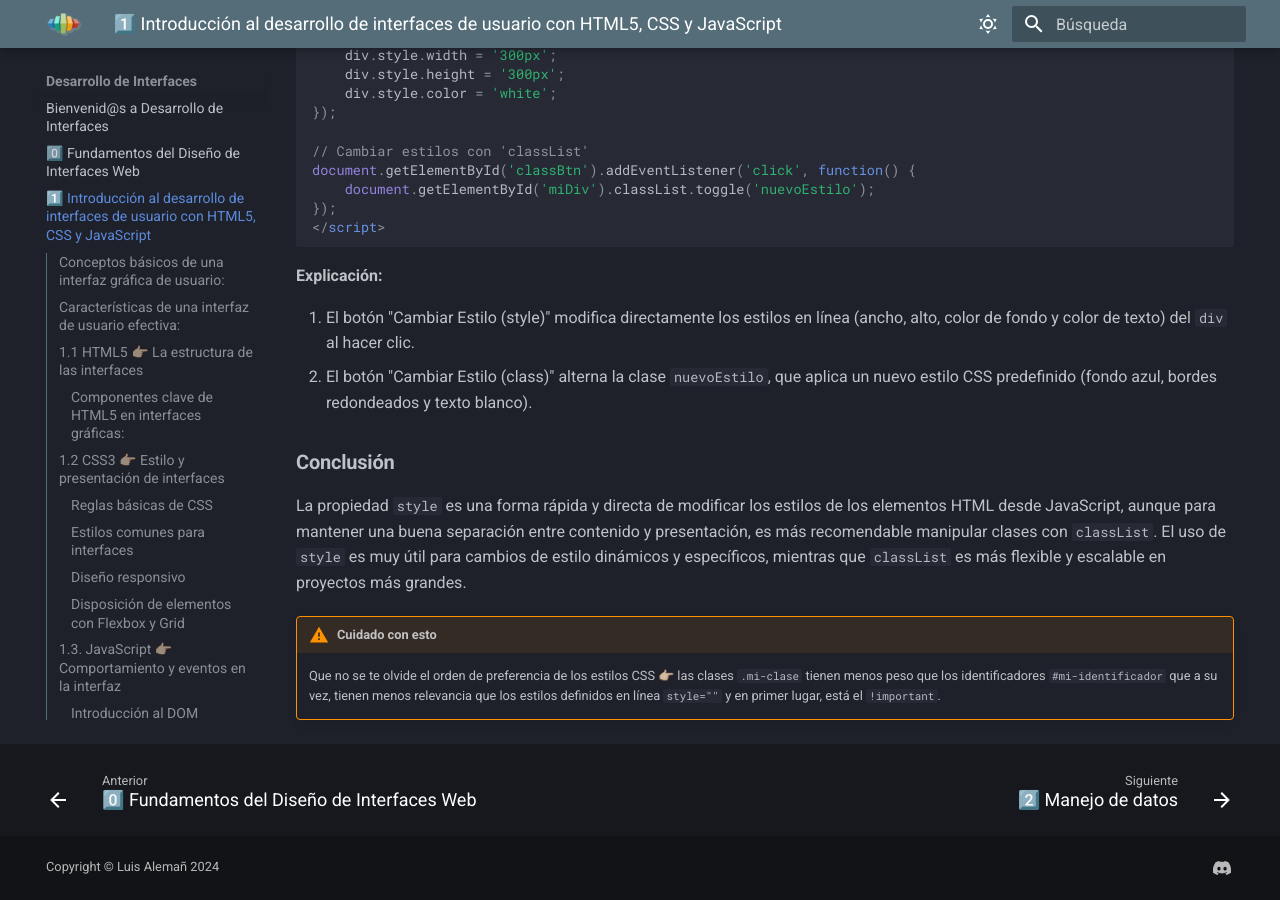
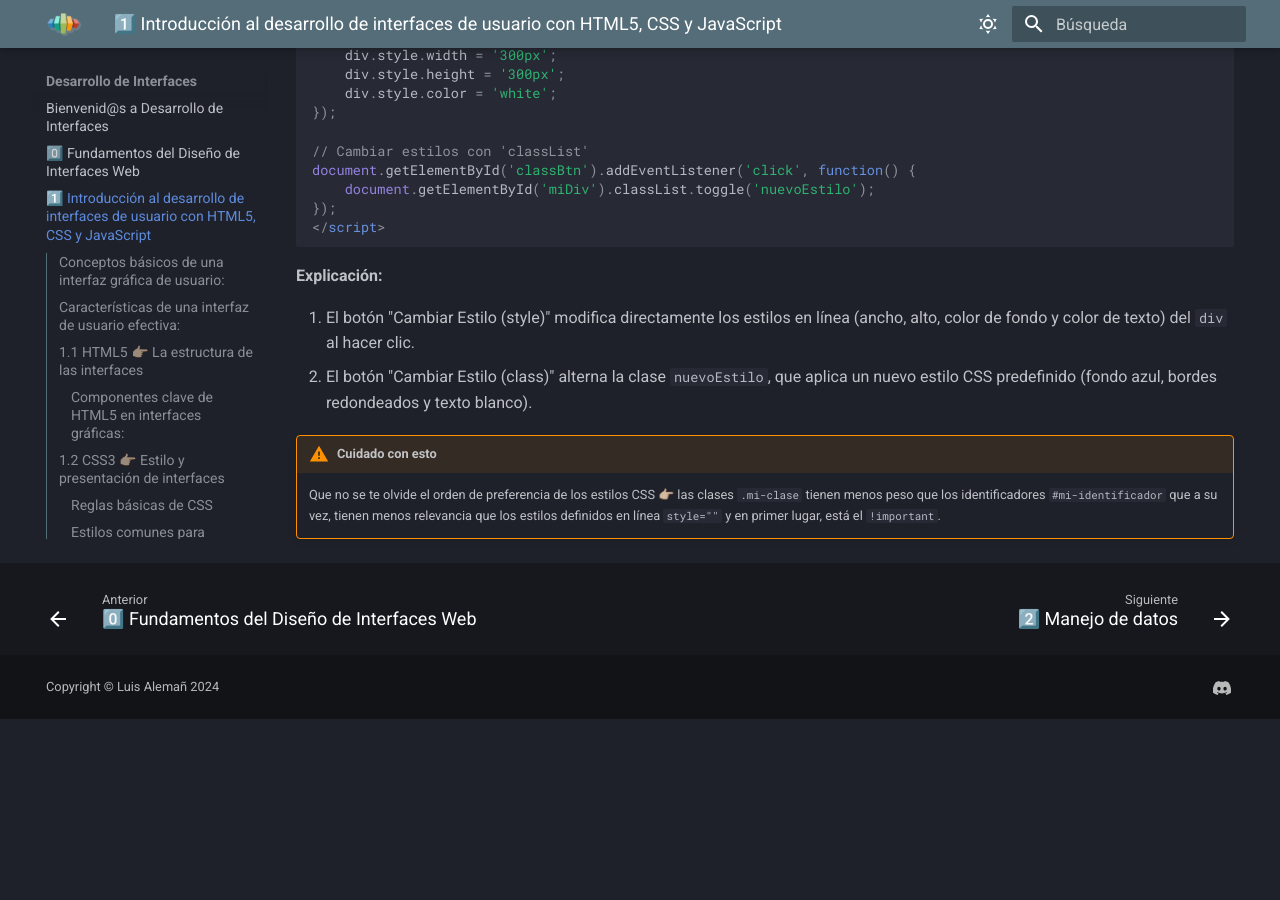
Before and after one commit to lupastance/interfaces, an MkDocs documentation site: the page built from docs/1 - Introducción al Desarrollo de Interfaces de Usuario.md, in a window 1280 px wide and 900 px high, scrolled down 18150 px. Built offline with MkDocs 1.6.1 and Material for MkDocs 9.7.7, drawn with Linux system fonts in a browser that asks for light colours; after the commit the page ends 18869 px from its top, so only the background shows below that.

Commit message:
nuevo contenido

```diff
--- a/docs/1 - Introducción al Desarrollo de Interfaces de Usuario.md
+++ b/docs/1 - Introducción al Desarrollo de Interfaces de Usuario.md
@@ -932,8 +932,5 @@ Esto hace que el código sea más mantenible y fácil de gestionar, especialment
 1. El botón "Cambiar Estilo (style)" modifica directamente los estilos en línea (ancho, alto, color de fondo y color de texto) del `div` al hacer clic.
 2. El botón "Cambiar Estilo (class)" alterna la clase `nuevoEstilo`, que aplica un nuevo estilo CSS predefinido (fondo azul, bordes redondeados y texto blanco).
 
-### **Conclusión**
-La propiedad `style` es una forma rápida y directa de modificar los estilos de los elementos HTML desde JavaScript, aunque para mantener una buena separación entre contenido y presentación, es más recomendable manipular clases con `classList`. El uso de `style` es muy útil para cambios de estilo dinámicos y específicos, mientras que `classList` es más flexible y escalable en proyectos más grandes.
-
 !!!warning "Cuidado con esto"
     Que no se te olvide el orden de preferencia de los estilos CSS 👉🏻 las clases `.mi-clase` tienen menos peso que los identificadores `#mi-identificador` que a su vez, tienen menos relevancia que los estilos definidos en línea `style=""` y en primer lugar, está el `!important`.
```
